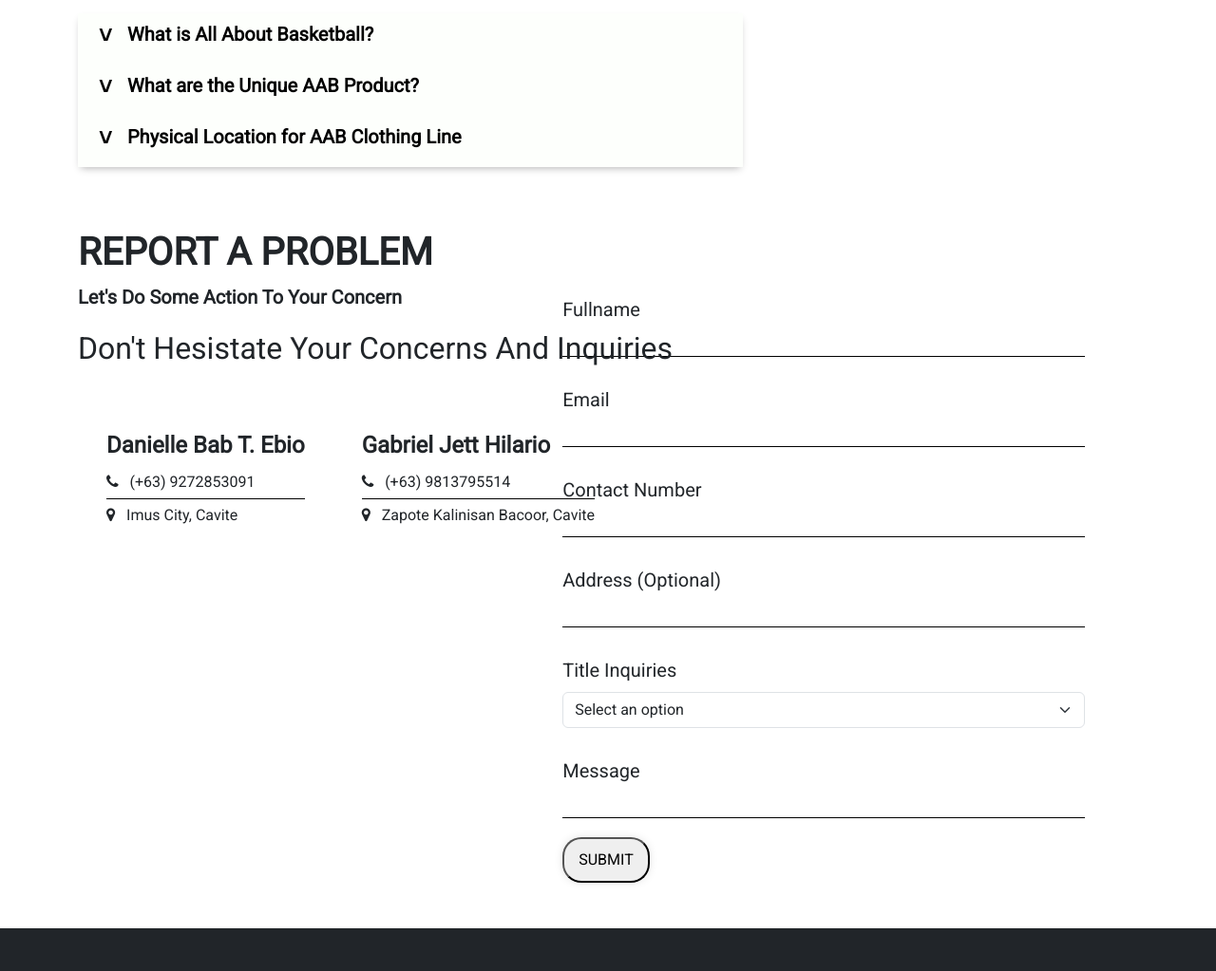
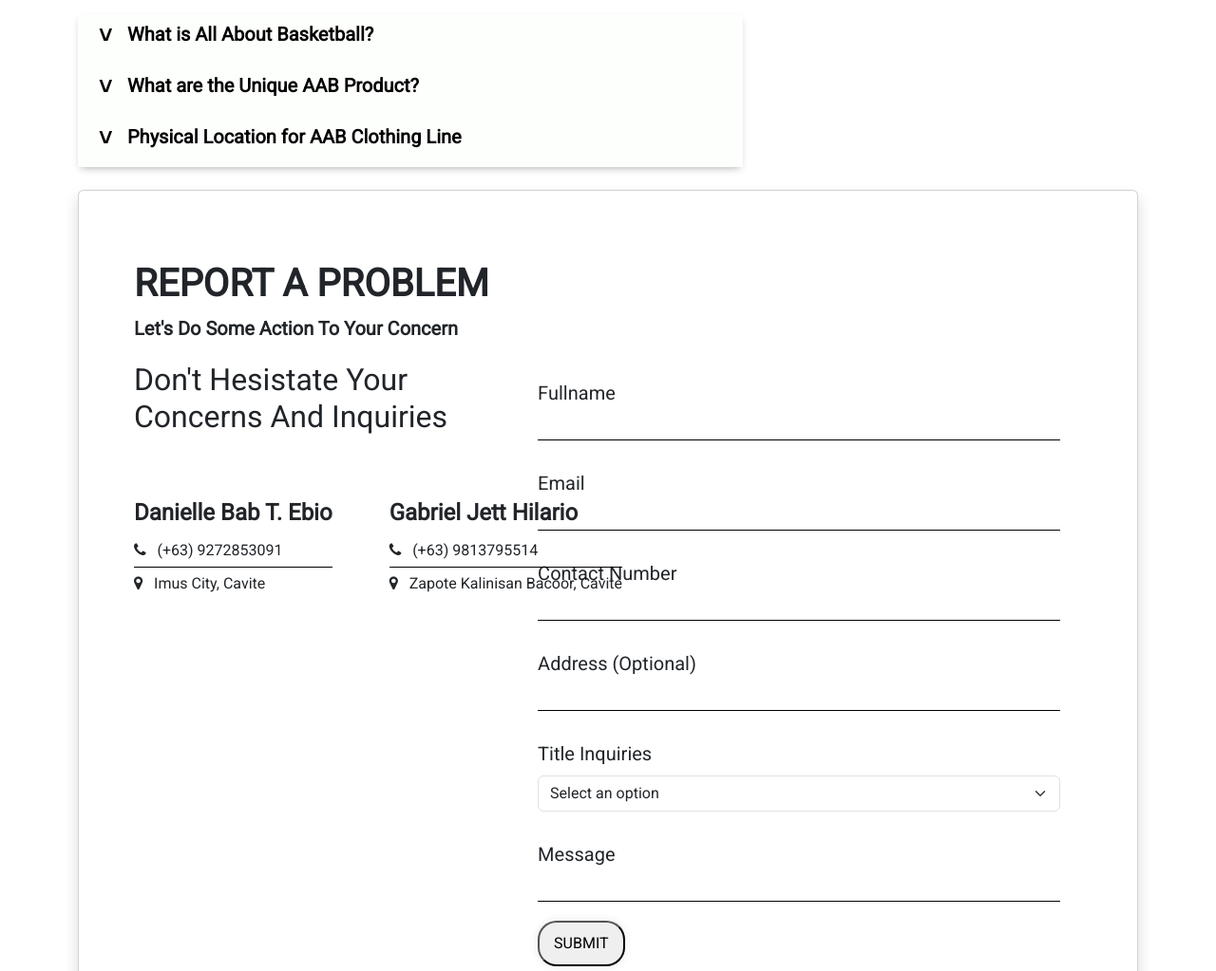
Before and after one commit to AllAboutBasketball/AllAboutBasketball-Website, a PHP site: page /V411/help.php in a window 1280 px wide. Shown: the part 476-1499 px from the top of the page at 95% size. Run offline with PHP 8.4, Linux system fonts and the light colour scheme; some libraries are stand-ins or nearby versions.

Commit message:
Styling Fixes

```diff
--- a/assets/css/custom.css
+++ b/assets/css/custom.css
@@ -194,7 +194,7 @@
 }
 
 .card-imahe {
-    height: 300px; /* Reduce height for mobile */
+    height: 780px; /* Reduce height for mobile */
     margin-bottom: 15px;
     background-size: cover;
     border-radius: 15px 15px 0 0;
@@ -207,7 +207,7 @@
     }
 
     .card-imahe {
-        height: 200px; /* Further reduce the height for small screens */
+        height: 780px; /* Further reduce the height for small screens */
     }
 
     .prodl h2, .prodl p {
--- a/help.php
+++ b/help.php
@@ -98,17 +98,22 @@
     </div>
 </div>
  <!---------------------------------- REPORT PROBLEM ---------------------------------------->
+ <div class="container">
+     <div class="card shadow mb-5 mt-3">
+        <div class="card-body">
             <div class="py-5">
                 <div class="container">
                     <div class="row">
                         <div class="col-md-12">
                                 <section id="report-problem">
+                                    <div style="margin: 0 30px;">
                                         <div class="report-desc">
                                                 <h1> REPORT A PROBLEM</h1>
                                                 <h4> Let's Do Some Action To Your Concern </h4>
                                         </div>
                                         <div class="report-subject">
-                            <h2> Don't Hesistate Your Concerns And Inquiries </h2>
+                                            <h2> Don't Hesistate Your <br> Concerns And Inquiries </h2>
+                                        </div>
                                     </div>
                                     <div class="body">
                                             <div class="report-header">
@@ -157,6 +162,9 @@
                                             <h4 class="sent-notification"></h4>
                             </div>
                         </section>
+                    </div>
+                </div>
+            </div>
         </div>
      </div>
  </div>
--- a/login.php
+++ b/login.php
@@ -29,7 +29,7 @@
 
                 <div class="card">
                     <div class="card-header bg-primary">
-                        <h4>Login Form</h4>
+                        <h4><strong class="text-light">Login Form</strong></h4>
                     </div>
                     <div class="card-body">
                         <form action="functions/authcode.php" method="POST">
--- a/register.php
+++ b/register.php
@@ -28,7 +28,7 @@
             ?>
                 <div class="card">
                     <div class="card-header bg-primary">
-                        <h4>Registration Form</h4>
+                        <h4><strong class="text-light">Registration Form</strong></h4>
                     </div>
                     <div class="card-body">
                         <form action="functions/authcode.php" method="POST">
```
Also changed, not shown: index.php (+20 -7 lines). Lines whose indentation alone changed are shown as unchanged.
